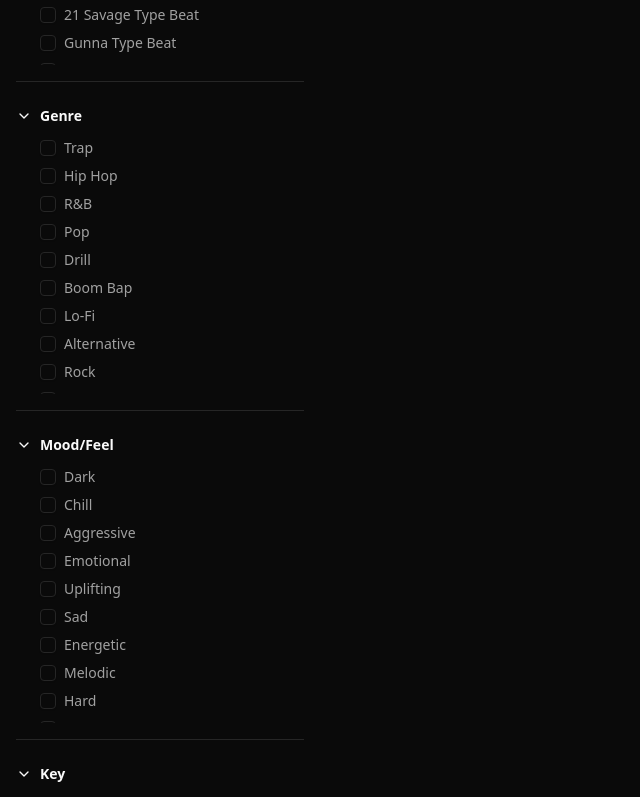
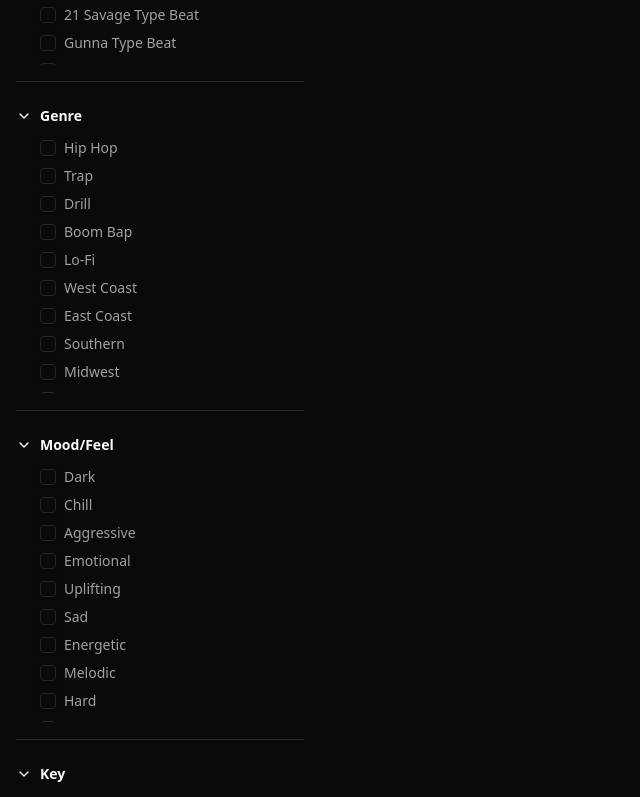
Before and after one commit to Produced-By-FREEZY/FREEZY, a Next.js app: page /beats in a window 1280 px wide. Shown: the part 700-1497 px from the top of the page, without its empty margins (0-640 px from the left). Built offline with nearby package versions, Linux system fonts and the light colour scheme; no server answers.

Commit message:
Enhance genre and mood options in filter sidebar
Expanded genre options to include various music styles and moods.

```diff
--- a/components/filter-sidebar.tsx
+++ b/components/filter-sidebar.tsx
@@ -80,15 +80,31 @@ const filterSections: FilterSection[] = [
       "Smokepurpp Type Beat", "Lil Pump Type Beat",
     ],
   },
-  {
-    title: "Genre",
-    options: [
-      "Trap", "Hip Hop", "R&B", "Pop", "Drill", "Boom Bap", "Lo-Fi", "Alternative", "Rock", "Indie",
-      "Electronic", "EDM", "House", "Techno", "Dubstep", "Jazz", "Soul", "Funk", "Reggae", "Dancehall",
-      "Afrobeat", "Latin", "Reggaeton", "Bachata", "Country", "Folk", "Experimental", "Ambient",
-      "West-coast", "East-coast", "Southern", "Midwest",
-    ],
-  },
+{
+  title: "Genre",
+  options: [
+    // Hip Hop & Urban
+    "Hip Hop", "Trap", "Drill", "Boom Bap", "Lo-Fi", "West Coast", "East Coast", "Southern", "Midwest", "Phonk", "Jersey Club",
+
+    // R&B & Soul
+    "R&B", "Soul", "Neo-Soul", "Funk", "Gospel",
+
+    // Pop & Electronic
+    "Pop", "Alternative", "Electronic", "EDM", "House", "Techno", "Dubstep", "Hyperpop", "Synthwave",
+
+    // Global & Regional
+    "Afrobeats", "Dancehall", "Reggae", "Latin", "Reggaeton", "Bachata", "Trap Latino", "K-Pop",
+
+    // Rock & Organic
+    "Rock", "Indie", "Punk", "Metal", "Country", "Folk", "Acoustic",
+
+    // Jazz & Classical
+    "Jazz", "Blues", "Classical", "Cinematic",
+
+    // Mood-Based / Experimental
+    "Experimental", "Ambient", "Dark", "Aggressive", "Chill"
+  ],
+},
   {
     title: "Mood/Feel",
     options: [
```
